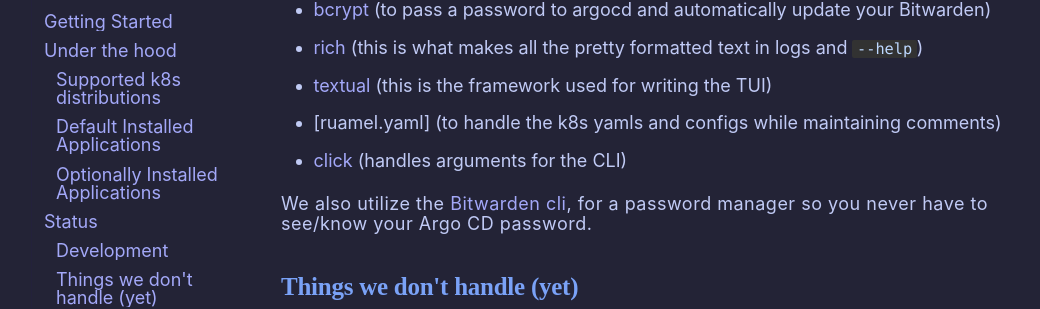
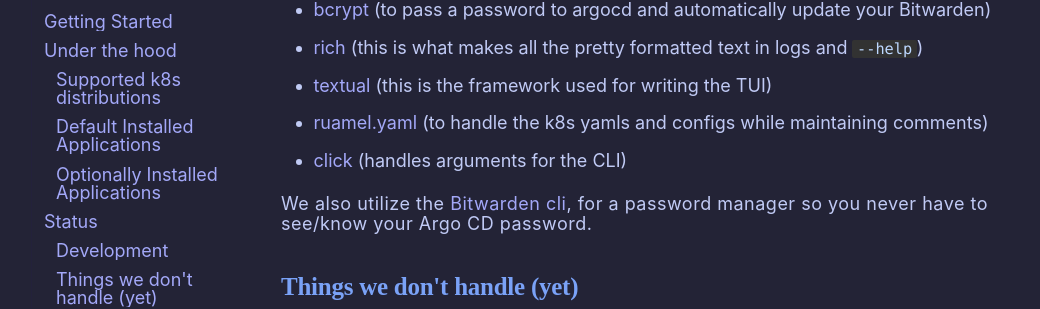
Before and after one commit to small-hack/smol-k8s-lab, an MkDocs documentation site: the page built from docs/index.md, in a window 1280 px wide and 900 px high, scrolled down 3935 px. Shown: the part 166-475 px from the top of the window, without its empty margins (113-1153 px from the left). Built offline with MkDocs 1.6.1 and Material for MkDocs 9.7.7, drawn with Linux system fonts in a browser that asks for light colours; emoji names are drawn with the system emoji font; some web fonts are replaced; part of the change alters nothing that is shown.

```diff
--- a/docs/index.md
+++ b/docs/index.md
@@ -151,10 +151,10 @@ If you're stuck, checkout the [Notes section](https://jessebot.github.io/smol-k8
 [restic]: https://restic.readthedocs.io/en/stable/
 
 <!-- smol-k8s-lab dependency lib link references -->
-[Poetry]: https://python-poetry.org/
-[rich]: https://github.com/Textualize/richP
-[textual]: https://github.com/Textualize/textual
-[PyYAML]: https://pyyaml.org/
+[Bitwarden cli]: https://bitwarden.com/help/cli/
 [bcrypt]: https://pypi.org/project/bcrypt/
 [click]: https://pypi.org/project/click/
-[Bitwarden cli]: https://bitwarden.com/help/cli/
+[rich]: https://github.com/Textualize/richP
+[ruamel.yaml]: https://pypi.org/project/ruamel.yaml/
+[Poetry]: https://python-poetry.org/
+[textual]: https://github.com/Textualize/textual
```
